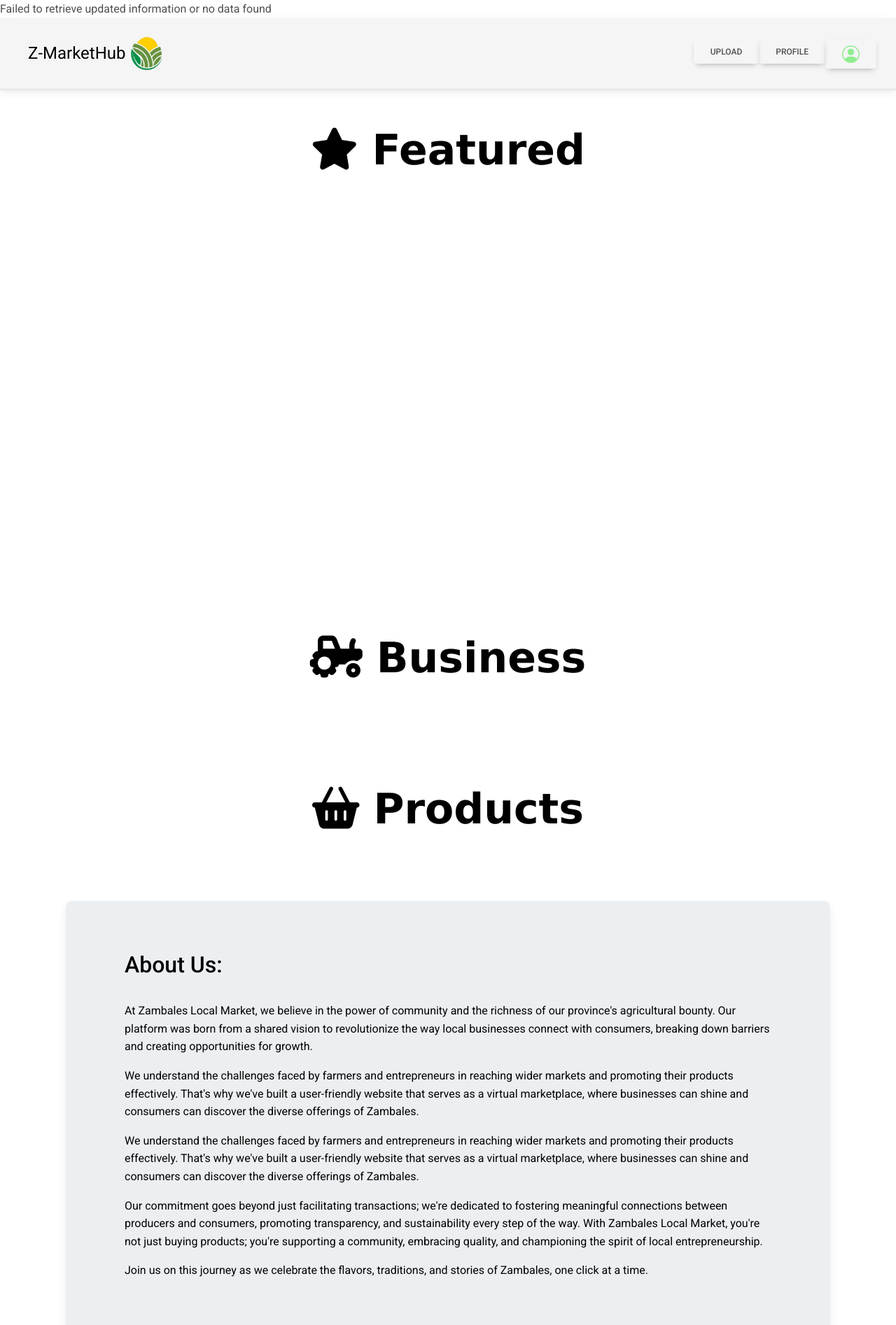
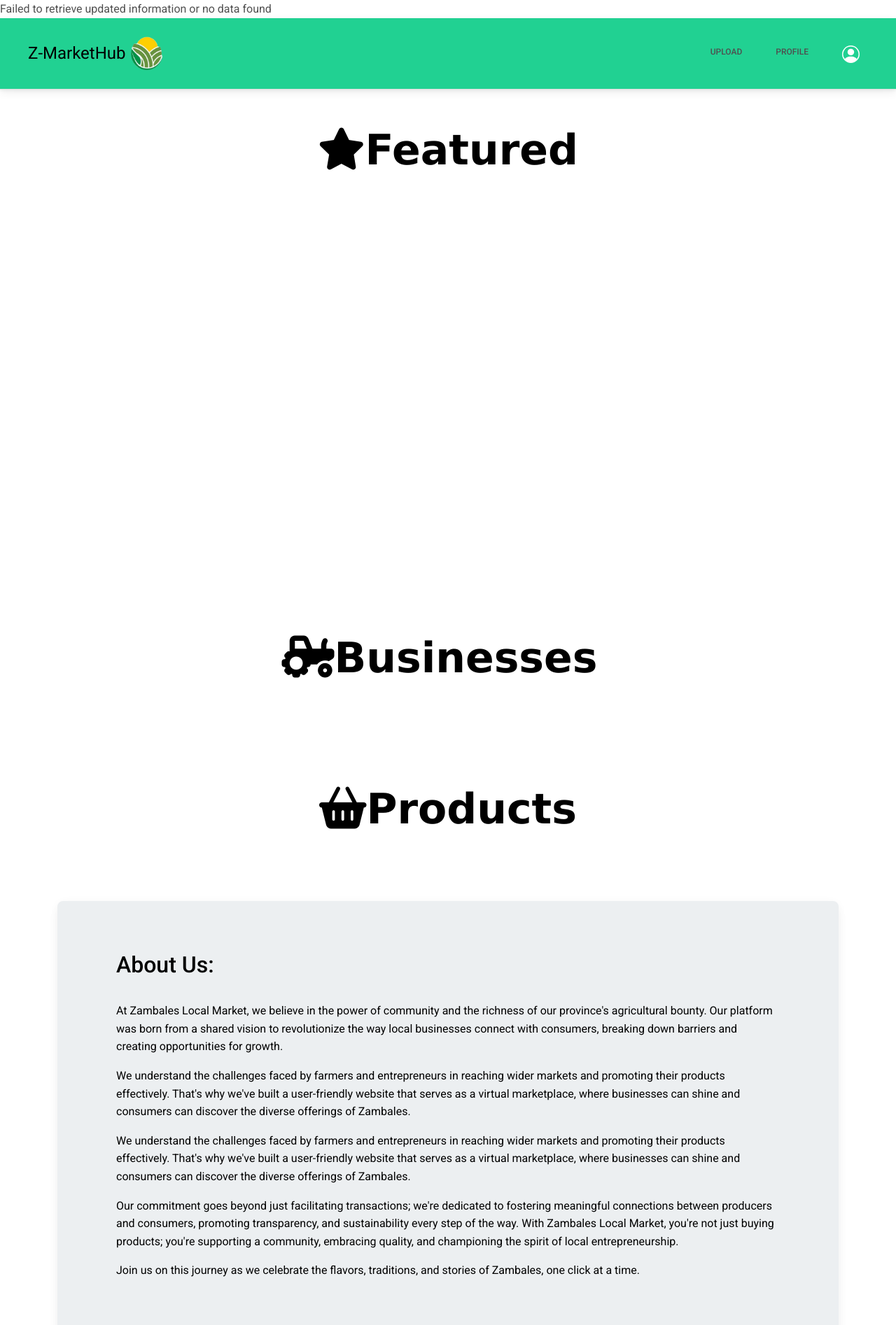
Before and after one commit to SeannyBoyyy/AppDev, a PHP site: page / in a window 1280 px wide. Shown: the top 1894 px of the page at 70% size. Run offline with PHP 8.4, Linux system fonts and the light colour scheme; the visitor is signed in with stand-in values (Sample User, id 1); data that the repository does not hold is empty; some libraries are stand-ins or nearby versions.

Commit message:
fix carousel
todo:
message module redesign

```diff
--- a/AppDev_test/index.php
+++ b/AppDev_test/index.php
@@ -35,53 +35,45 @@
 <head>
 <link rel="stylesheet" href="https://cdnjs.cloudflare.com/ajax/libs/font-awesome/5.15.3/css/all.min.css">
 <style>
-    .fas{
-        margin-right: 20px; /* Right margin for spacing */
-    }
+
 </style>
 </head>
-<div>
-<div class="container">
-    <div class="container text-center">
+    <div class="container-fluid text-center">
         <div style="height: 50px; background-color:transparent;"></div>
         <h1 style="font-family: Verdana, Geneva, Tahoma, sans-serif;font-size: 60px;color:black;font-weight: bold;"><i class="fas fa-star"></i>Featured</h1><div style="height: 50px; background-color:transparent;"></div>
-            <div class="row">
-                <div id="carouselExampleAutoplaying" class="carousel carousel-info slide"  data-bs-ride="carousel" style="width: 1500px; height: 500px;margin-left: auto;margin-right: auto;">
-                    <div class="carousel-inner ">
+        <div id="carouselExampleCaptions" class="carousel slide w-100"  data-bs-ride="carousel" style=" height: 500px;">
+            <div class="carousel-indicators">
+                <button type="button" data-bs-target="#carouselExampleCaptions" data-bs-slide-to="0" class="active" aria-current="true" aria-label="Slide 1"></button>
+                <button type="button" data-bs-target="#carouselExampleCaptions" data-bs-slide-to="1" aria-label="Slide 2"></button>
+                <button type="button" data-bs-target="#carouselExampleCaptions" data-bs-slide-to="2" aria-label="Slide 3"></button>
+            </div>
+            <div class="carousel-inner">
                 <?php foreach($ads as $key => $ad) { ?>
                     <div class="carousel-item <?php if($key === 0) echo 'active'; ?>">
-                                <div class="row">
-                                    <div class="col-md-6 col-12">
-                                        <img style="height: 450px; width: 450px;" src="ProfileModule/img/<?php echo $ad['image']; ?>" class="img-fluid object-fit-contain">
-                                    </div>
-                                    <div class="col-md-6 col-12 d-flex justify-content-center align-items-center">
-                                        <div class="col-12 col-md-6 text-center">
+                        <img style="height: 500px;" src="ProfileModule/img/<?php echo $ad['image']; ?>" class="d-block w-100 object-fit-cover" alt="...">
+                        <div class="carousel-caption align-items-start justify-content-start">
                             <h1 style="color:black;"><?php echo $ad['name']; ?></h1>
-                                            <p class="text-center" style="color: black;"><?php echo $ad['text']; ?></p>
-                                        </div>
-                                    </div>
+                            <p class="" style="color: black;"><?php echo $ad['text']; ?></p>
                         </div>
                     </div>
                 <?php } ?>
             </div>
-                    <button class="carousel-control-prev" type="button" data-bs-target="#carouselExampleAutoplaying" data-bs-slide="prev"style="width:80px;">
+            <button class="carousel-control-prev" type="button" data-bs-target="#carouselExampleCaptions" data-bs-slide="prev">
                 <span class="carousel-control-prev-icon" aria-hidden="true"></span>
                 <span class="visually-hidden">Previous</span>
             </button>
-                    <button class="carousel-control-next" type="button" data-bs-target="#carouselExampleAutoplaying" data-bs-slide="next"style="width:80px;">
+            <button class="carousel-control-next" type="button" data-bs-target="#carouselExampleCaptions" data-bs-slide="next">
                 <span class="carousel-control-next-icon" aria-hidden="true"></span>
                 <span class="visually-hidden">Next</span>
             </button>
         </div>
-
     </div>
-    </div>
-    <div class="container text-center mt-5">
-        <div class="row">
-            <h1 class="mt-5 mb-5" style="font-family: Verdana, Geneva, Tahoma, sans-serif;font-size: 60px;color:black;font-weight: bold;"><i class="fas fa-tractor"></i>Business</h1>
+    <div class="container-fluid text-center mt-5">
+        <div class="row w-100">
+            <h1 class="mt-5 mb-5" style="font-family: Verdana, Geneva, Tahoma, sans-serif;font-size: 60px;color:black;font-weight: bold;"><i class="fas fa-tractor"></i>Businesses</h1>
             <?php foreach($farms as $farm){ ?>
             <div class="col-12 col-md-6 col-lg-4 col-xl-3 mb-3">
-                <div class="card text-center" style="width: 300px; margin: auto; height: 500px; box-shadow: 0 4px 8px rgba(0, 0, 0, 0.5); border-radius: 20px;">
+                <div class="card text-center" style="width: 300px; margin: auto; height: 450px;">
                     <img class="img-fluid img-thumbnail rounded-circle objext-fit-cover mx-auto d-block mt-5" src="ProfileModule/img/<?php echo $farm['image'] ?>" style="width: 150px; height: 150px;">
                     <div class="card-body d-flex flex-column justify-content-center align-items-center">
                         <h5 class="card-title"><?php echo $farm['name']?></h5>
@@ -93,12 +85,12 @@
             <?php } ?>
         </div>
     </div>
-    <div class="container text-center mt-5">
+    <div class="container-fluid text-center mt-5">
         <div class="row">
             <h1 class="mt-5 mb-5" style="font-family: Verdana, Geneva, Tahoma, sans-serif;font-size: 60px;color:black;font-weight: bold;"><i class="fas fa-shopping-basket"></i>Products</h1>
             <?php foreach($profiles as $profile){ ?>
             <div class="col-12 col-sm-6 col-md-6 col-lg-4 col-xl-3 mb-3">
-                <div class="card text-center" style="width: 300px; margin: auto; height: 500px; box-shadow: 0 4px 8px rgba(0, 0, 0, 0.5); border-radius: 20px;">
+                <div class="card text-center" style="width: 300px; margin: auto; height: 450px;">
                     <img class="img-fluid img-thumbnail rounded-circle objext-fit-cover mx-auto d-block mt-5" src="ProfileModule/img/<?php echo $profile['image'] ?>" style="width: 150px; height: 150px;">
                     <div class="card-body d-flex flex-column justify-content-center align-items-center">
                         <h5 class="card-title"><?php echo $profile['name']?></h5>
@@ -172,6 +164,6 @@
 			</div>
 		</div>
 	</div>
-</div>
+
 <div style="height: 50px; background-color:transparent;"></div>
 <?php include('./navbars/viewer-footer.php') ; ?>
--- a/AppDev_test/navbars/farmer-navIndex.php
+++ b/AppDev_test/navbars/farmer-navIndex.php
@@ -95,7 +95,7 @@
   </style>
   </head>
   <body>
-  <nav class=" sticky-top navbar navbar-expand-lg border-bottom p-3 w-100" style="background-color: whitesmoke;">
+  <nav class=" sticky-top navbar navbar-expand-lg border-bottom p-3 w-100" style="background-color: #21d192;">
     <div class="container d-flex">
       <div class="container col-6">
         <a class="navbar-brand fs-4" href="index.php">Z-MarketHub<img src="http://localhost/AppDev/AppDev_test/ProfileModule/img/logo.png" alt="FarmDeals Logo" width="60" height="60"></a>
@@ -111,12 +111,14 @@
       <div class="collapse navbar-collapse justify-content-end" id="navbarSupportedContent">
         <ul class="navbar-nav justify-start">
             <li class="nav-item">
-                <a class="btn" href="./ProfileModule/profile-page.php?active=upload">Upload</a>
+                <a class="btn shadow-none" href="./ProfileModule/profile-page.php?active=upload">Upload</a>
               </li>
-              <li class="nav-item"><a class="btn" href="./ProfileModule/profile-page.php?active=profile">Profile</a></li>
               <li class="nav-item">
-                <button class="btn" type="button" aria-current="page" data-bs-toggle="offcanvas" data-bs-target="#staticBackdrop" aria-controls="staticBackdrop">
-                    <svg xmlns="http://www.w3.org/2000/svg" width="25" height="25" fill="#90EE90" class="bi bi-person-circle" viewBox="0 0 16 16">
+                <a class="btn shadow-none" href="./ProfileModule/profile-page.php?active=profile">Profile</a>
+              </li>
+              <li class="nav-item ">
+                <button class="btn shadow-none" type="button" aria-current="page" data-bs-toggle="offcanvas" data-bs-target="#staticBackdrop" aria-controls="staticBackdrop">
+                    <svg xmlns="http://www.w3.org/2000/svg" width="25" height="25" fill="#ffffff" class="bi bi-person-circle" viewBox="0 0 16 16">
                       <path d="M11 6a3 3 0 1 1-6 0 3 3 0 0 1 6 0"/>
                       <path fill-rule="evenodd" d="M0 8a8 8 0 1 1 16 0A8 8 0 0 1 0 8m8-7a7 7 0 0 0-5.468 11.37C3.242 11.226 4.805 10 8 10s4.757 1.225 5.468 2.37A7 7 0 0 0 8 1"/>
                     </svg>
--- a/AppDev_test/navbars/viewer-homepage.php
+++ b/AppDev_test/navbars/viewer-homepage.php
@@ -18,7 +18,7 @@
       </style>
   </head>
   <body>
-  <nav class="navbar navbar sticky-top p-3" style="background-color: whitesmoke;">
+  <nav class="navbar navbar sticky-top p-3" style="background-color: #21d192;">
     <div class="container-fluid">
         <a class="navbar-brand fs-4" href="./viewer-landingPage.php">Z-MarketHub<img src="http://localhost/AppDev/AppDev_test/ProfileModule/img/logo.png" alt="FarmDeals Logo" width="60" height="60"></a>
         <button class="navbar-toggler" type="button" data-bs-toggle="collapse" data-bs-target="#navbarNavDropdown" aria-controls="navbarNavDropdown" aria-expanded="false" aria-label="Toggle navigation">
```
Also changed, not shown: AppDev_test/ProfileModule/profile-page.php (+22 -18 lines), AppDev_test/farm-viewFarm.php (+28 -28 lines), AppDev_test/navbars/profilepage-nav.php (+7 -2 lines), AppDev_test/viewFarm.php (+19 -19 lines), AppDev_test/ProfileModule/img/6644a52057359.jpg (added), AppDev_test/ProfileModule/img/6644ac0699d8e.jpg (added), AppDev_test/ProfileModule/img/6644ada3d5e1f.jpeg (added), AppDev_test/ProfileModule/img/6644ae233dc56.jpg (added), AppDev_test/ProfileModule/img/6644affededc3.jpg (added), AppDev_test/ProfileModule/img/6644b12a7b101.png (added), AppDev_test/ProfileModule/img/6644b14adb1bc.png (added). Lines whose indentation alone changed are shown as unchanged.
